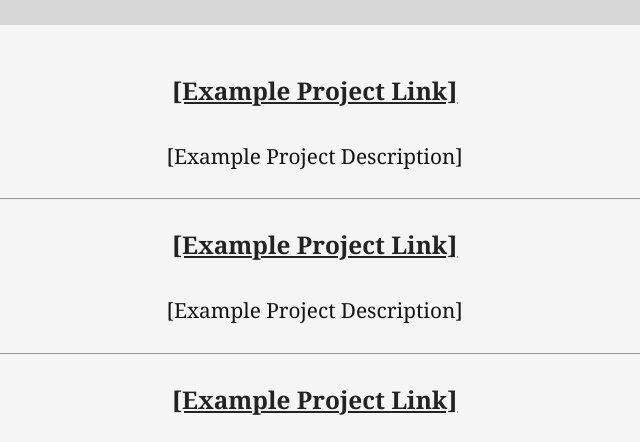
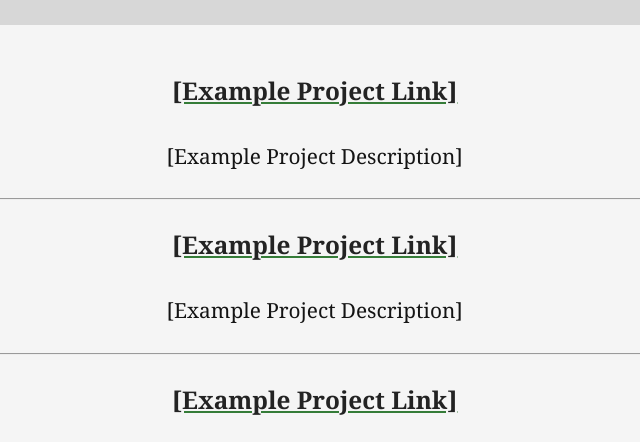
Before and after one commit to ZacharyWyatt/Personal-Website, a plain HTML site: page projects.html in a window 1280 px wide. Shown: the part 267-709 px from the top of the page, 352-992 px from the left. Drawn offline with Linux system fonts and the light colour scheme.

Commit message:
Use the accent color for external links
Specifically, their underline.

```diff
--- a/css/styles.css
+++ b/css/styles.css
@@ -151,6 +151,9 @@ button:active {
 }
 .main-text.text-centered {
 	text-align: center;
+}
+.outside-link {
+	text-decoration-color: var(--accent-color);
 }
 .cta-div {
 	text-align: center;
```
